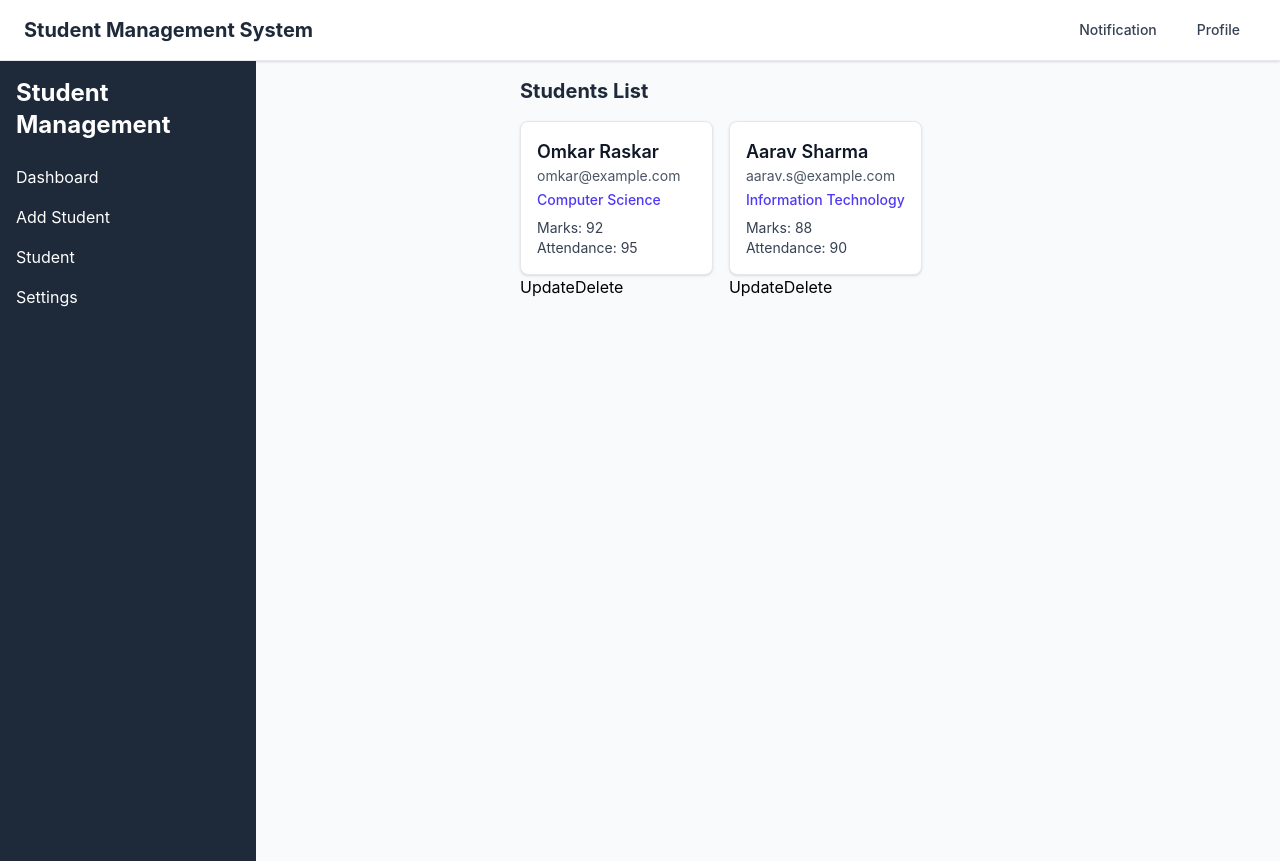
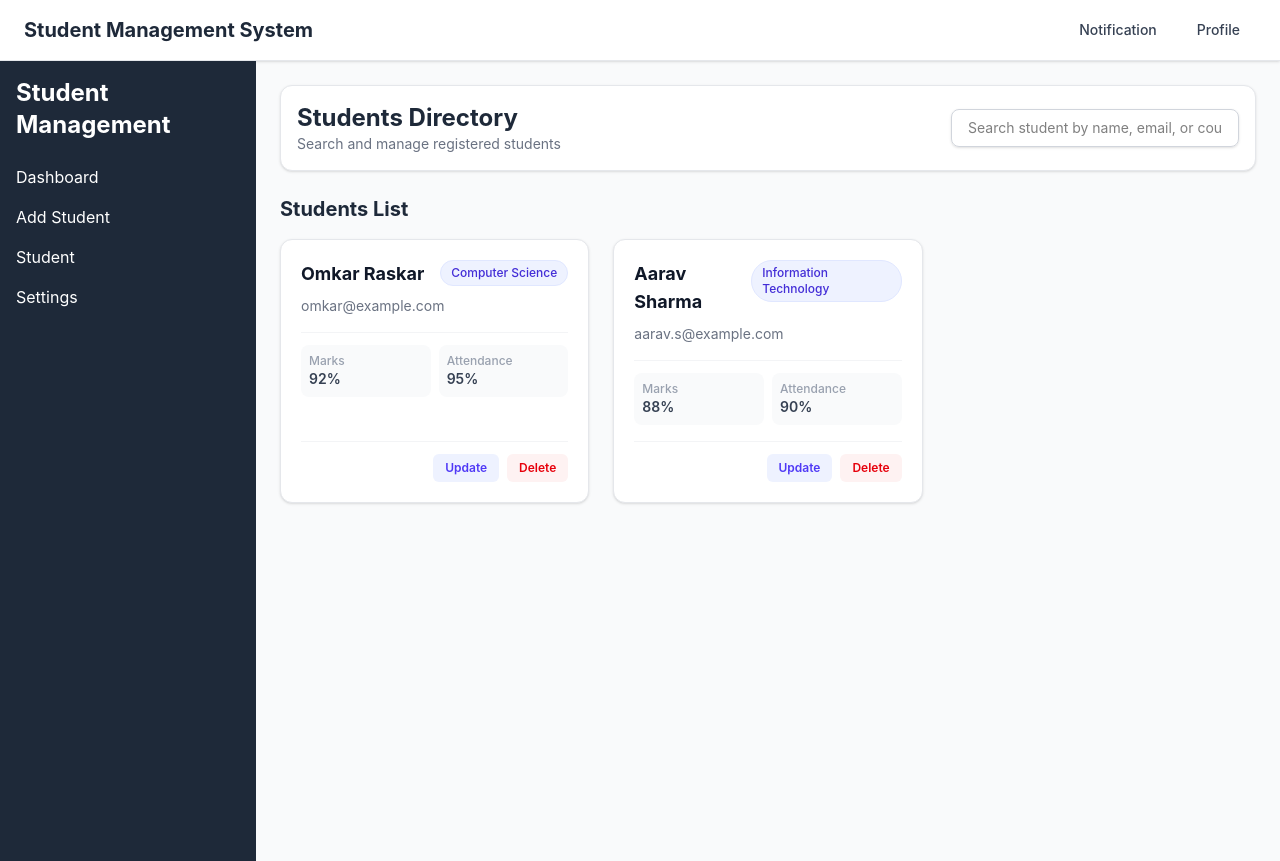
Before and after one commit to omkarraskar9192/React_Practices_Project, a React (Vite) app in the folder 01StudentMangementSystem/: page /student in a window 1280 px wide. Built offline with nearby package versions, Linux system fonts and the light colour scheme.

Commit message:
tack 10 tailwindcss

```diff
--- a/01StudentMangementSystem/src/components/StudentCard.jsx
+++ b/01StudentMangementSystem/src/components/StudentCard.jsx
@@ -11,28 +11,59 @@ function StudentCard({students}) {
     prammition ? (dispatch(removeStudent(id))) : null
   }
   return (
-      <div className="p-4">
-      <label className="block text-xl font-bold text-gray-800 mb-4">
-        Students List
-      </label>
+    <div>
+      <h2 className="text-xl font-bold text-gray-800 mb-4">Students List</h2>
 
-      <div className="grid grid-cols-1 md:grid-cols-2 lg:grid-cols-3 gap-4">
+      {students.length === 0 ? (
+        <div className="bg-white rounded-xl p-8 text-center border border-gray-200 shadow-sm text-gray-500 text-sm">
+          No students found.
+        </div>
+      ) : (
+        <div className="grid grid-cols-1 md:grid-cols-2 lg:grid-cols-3 gap-6">
           {students.map((student) => (
-          <div key={student.id}>
-          <div  className="p-4 bg-white rounded-lg shadow border border-gray-200">
-            <h1 className="text-lg font-semibold text-gray-900">{student.name}</h1>
-            <h1 className="text-sm text-gray-600">{student.email}</h1>
-            <h1 className="text-sm text-indigo-600 font-medium mt-1">{student.course}</h1>
-            <h1 className="text-sm text-gray-700 mt-2">Marks: {student.marks}</h1>
-            <h1 className="text-sm text-gray-700">Attendance: {student.attendance}</h1>
+            <div
+              key={student.id}
+              className="bg-white rounded-xl shadow-sm hover:shadow-md border border-gray-200 p-5 flex flex-col justify-between transition duration-200"
+            >
+              <div>
+                <div className="flex justify-between items-start mb-2">
+                  <h3 className="text-lg font-bold text-gray-900">{student.name}</h3>
+                  <span className="text-xs font-medium px-2.5 py-1 bg-indigo-50 text-indigo-700 rounded-full border border-indigo-100">
+                    {student.course}
+                  </span>
                 </div>
-          <div>
-            <button onClick={()=> navigate(`/edit-student/${student.id}`)}>Update</button>
-            <button onClick={()=>handleStudentRemove(student.id)}>Delete </button>
+                <p className="text-sm text-gray-500 mb-4">{student.email}</p>
+
+                <div className="grid grid-cols-2 gap-2 pt-3 border-t border-gray-100 text-sm">
+                  <div className="bg-gray-50 p-2 rounded-lg">
+                    <span className="text-gray-400 text-xs font-medium block">Marks</span>
+                    <span className="font-semibold text-gray-700">{student.marks}%</span>
+                  </div>
+                  <div className="bg-gray-50 p-2 rounded-lg">
+                    <span className="text-gray-400 text-xs font-medium block">Attendance</span>
+                    <span className="font-semibold text-gray-700">{student.attendance}%</span>
+                  </div>
+                </div>
+              </div>
+
+              <div className="mt-4 pt-3 border-t border-gray-100 flex justify-end gap-2">
+                <button
+                  onClick={() => navigate(`/edit-student/${student.id}`)}
+                  className="px-3 py-1.5 bg-indigo-50 text-indigo-600 hover:bg-indigo-100 rounded-md text-xs font-semibold transition"
+                >
+                  Update
+                </button>
+                <button
+                  onClick={() => handleStudentRemove(student.id) }
+                  className="px-3 py-1.5 bg-red-50 text-red-600 hover:bg-red-100 rounded-md text-xs font-semibold transition"
+                >
+                  Delete
+                </button>
               </div>
             </div>
           ))}
         </div>
+      )}
     </div>
   )
 }
--- a/01StudentMangementSystem/src/pages/AddStudent.jsx
+++ b/01StudentMangementSystem/src/pages/AddStudent.jsx
@@ -1,7 +1,7 @@
 import React, { useEffect, useState } from 'react'
 import { useDispatch, useSelector } from 'react-redux';
 import { addStudent, updateStudent } from '../redux/studentSlice';
-import { useParams } from 'react-router-dom';
+import { useNavigate, useParams } from 'react-router-dom';
 
 function AddStudent() {
     const [name,setName] = useState('')
@@ -11,10 +11,12 @@ function AddStudent() {
     const [marks,setMarks] = useState('')
     const [attendance,setAttemtdance] = useState('')
     const dispatch = useDispatch()
+    const navigate = useNavigate()
     const handleSubmit= (e)=>{
       e.preventDefault()
       if(id){
       dispatch(updateStudent({id:Number(id),name,email,course,age,marks,attendance}))
+        navigate(`/student`)
       setAge('')
       setAttemtdance('')
       setName('')
--- a/01StudentMangementSystem/src/pages/Students.jsx
+++ b/01StudentMangementSystem/src/pages/Students.jsx
@@ -10,12 +10,25 @@ function Students() {
   const filterStudents = students.filter((student)=>student.name.toLowerCase().includes(search.toLowerCase()) ||student.email.toLowerCase().includes(search.toLowerCase()) || student.course.toLowerCase().includes(search.toLowerCase()) )
 
   return (
-    <>
-    <input value={search} onChange={(e)=>(setSearch(e.target.value))}/>
+    <div className="max-w-7xl mx-auto p-6 space-y-6">
+      <div className="flex flex-col sm:flex-row sm:items-center sm:justify-between gap-4 bg-white p-4 rounded-xl shadow-sm border border-gray-200">
+        <div>
+          <h1 className="text-2xl font-bold text-gray-800">Students Directory</h1>
+          <p className="text-sm text-gray-500">Search and manage registered students</p>
+        </div>
+        <div className="relative w-full sm:w-72">
+          <input
+            type="text"
+            placeholder="Search student by name, email, or course..."
+            value={search}
+            onChange={(e) => setSearch(e.target.value)}
+            className="w-full px-4 py-2 border border-gray-300 rounded-lg text-sm focus:ring-2 focus:ring-indigo-500 focus:outline-none transition shadow-sm"
+          />
+        </div>
+      </div>
 
-    <StudentCard students={filterStudents}/>
-    </>
-
+      <StudentCard students={filterStudents} />
+    </div>
   )
 }
 
```
Lines whose indentation alone changed are shown as unchanged.
